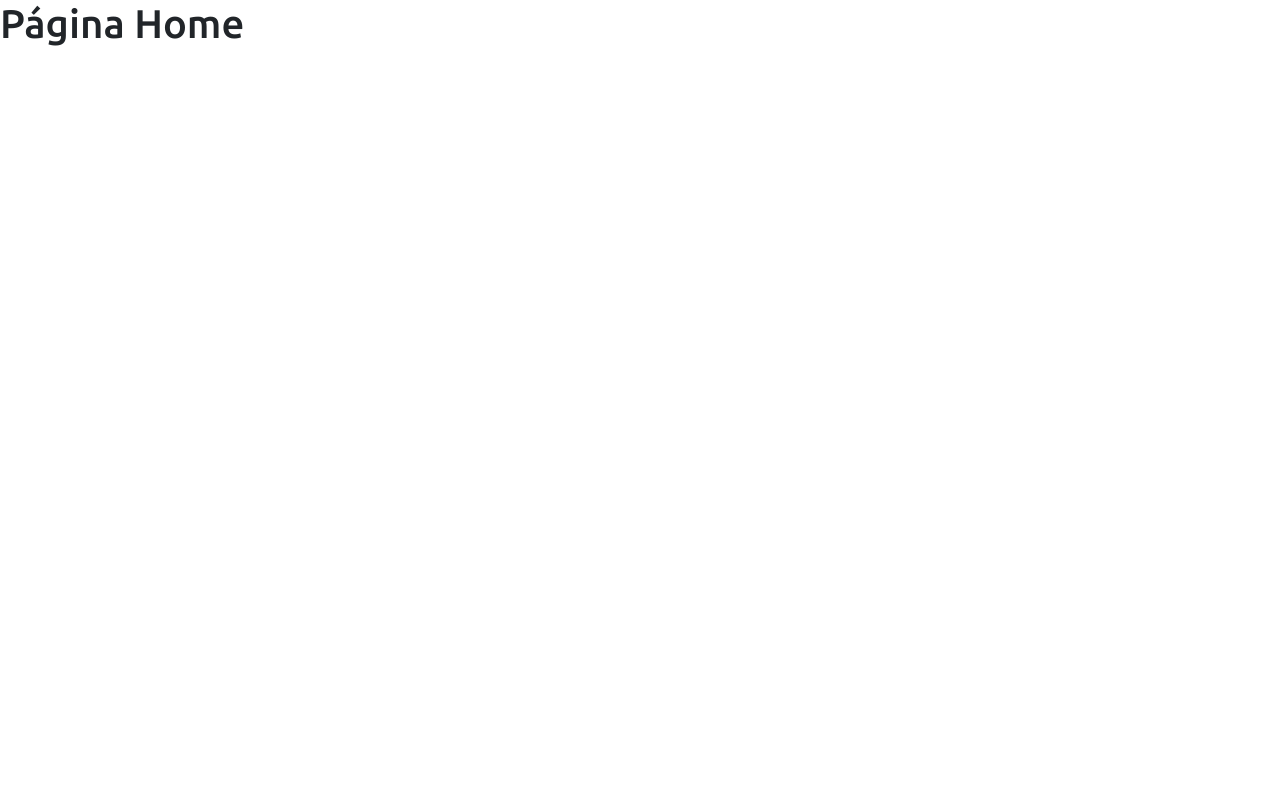
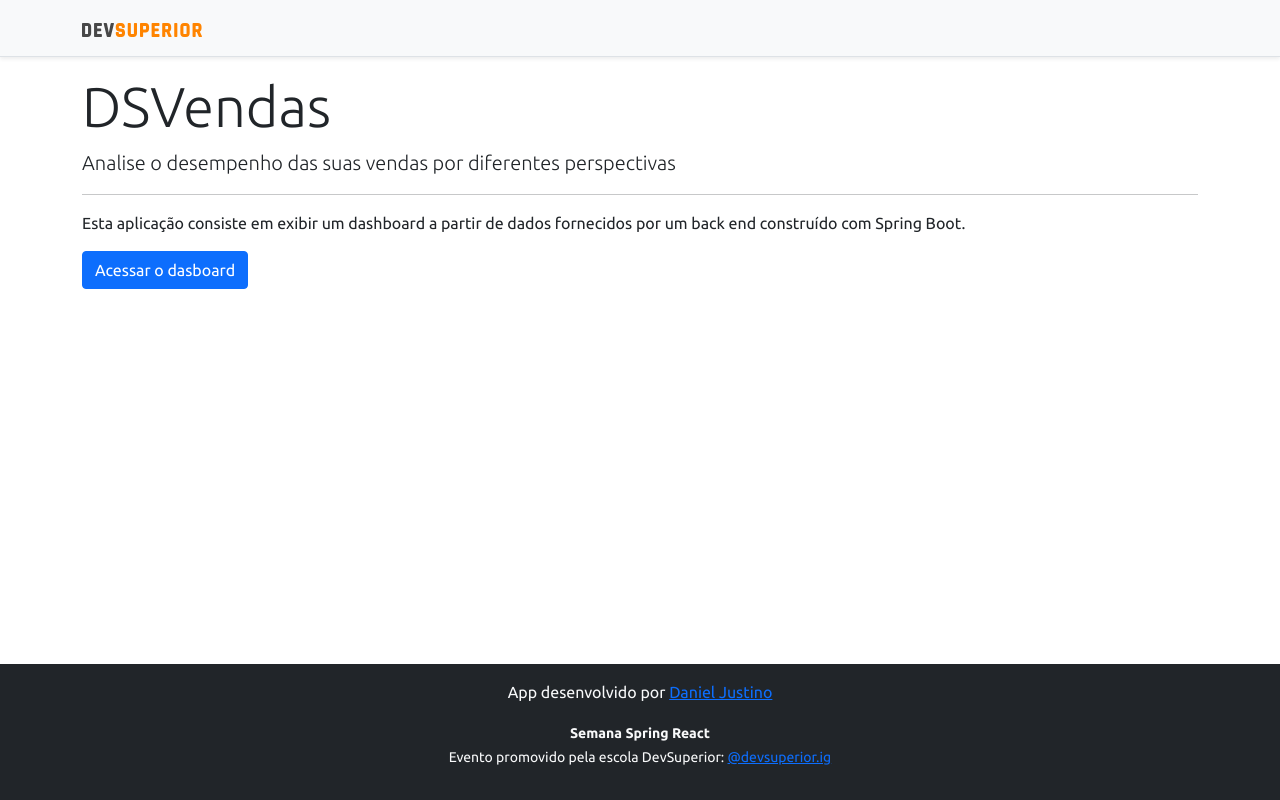
Before and after one commit to danieljustino79/projeto-sds3, a React (Create React App) app in the folder frontend/: page / in a window 1280 px wide. Built offline with nearby package versions, Linux system fonts and the light colour scheme.

Commit message:
Home, navigation

```diff
--- a/frontend/src/components/NavBar/index.tsx
+++ b/frontend/src/components/NavBar/index.tsx
@@ -1,11 +1,14 @@
 import ImgDsDark from 'assets/img/ds-dark.svg';
+import { Link } from 'react-router-dom';
 
 const NavBar = () => {
     return (
         <div className="d-flex flex-column flex-md-row align-items-center p-3 px-md-4 mb-3 bg-light border-bottom shadow-sm">
             <div className="container">
                 <nav className="my-2 my-md-0 mr-md-3">
+                    <Link to="/">
                     <img src={ImgDsDark} alt="DevSuperior" width="120" />
+                    </Link>
                 </nav>
             </div>
         </div>
--- a/frontend/src/pages/Home/index.tsx
+++ b/frontend/src/pages/Home/index.tsx
@@ -1,8 +1,24 @@
+import { Link } from 'react-router-dom';
+import Footer from '../../components/Footer';
+import NavBar from '../../components/NavBar';
+
 const Home = () => {
-    return(
-        <div>
-            <h1>Página Home</h1>
+    return (
+        <>
+        <NavBar />
+        <div className="container">
+            <div className="jumbotron">
+                <h1 className="display-4">DSVendas</h1>
+                <p className="lead">Analise o desempenho das suas vendas por diferentes perspectivas</p>
+                <hr />
+                <p>Esta aplicação consiste em exibir um dashboard a partir de dados fornecidos por um back end construído com Spring Boot.</p>
+                <Link className="btn btn-primary" to="/dashboard">
+                    Acessar o dasboard
+                </Link>
+            </div>
         </div>
+        <Footer />
+        </>
     )
 }
 
```
